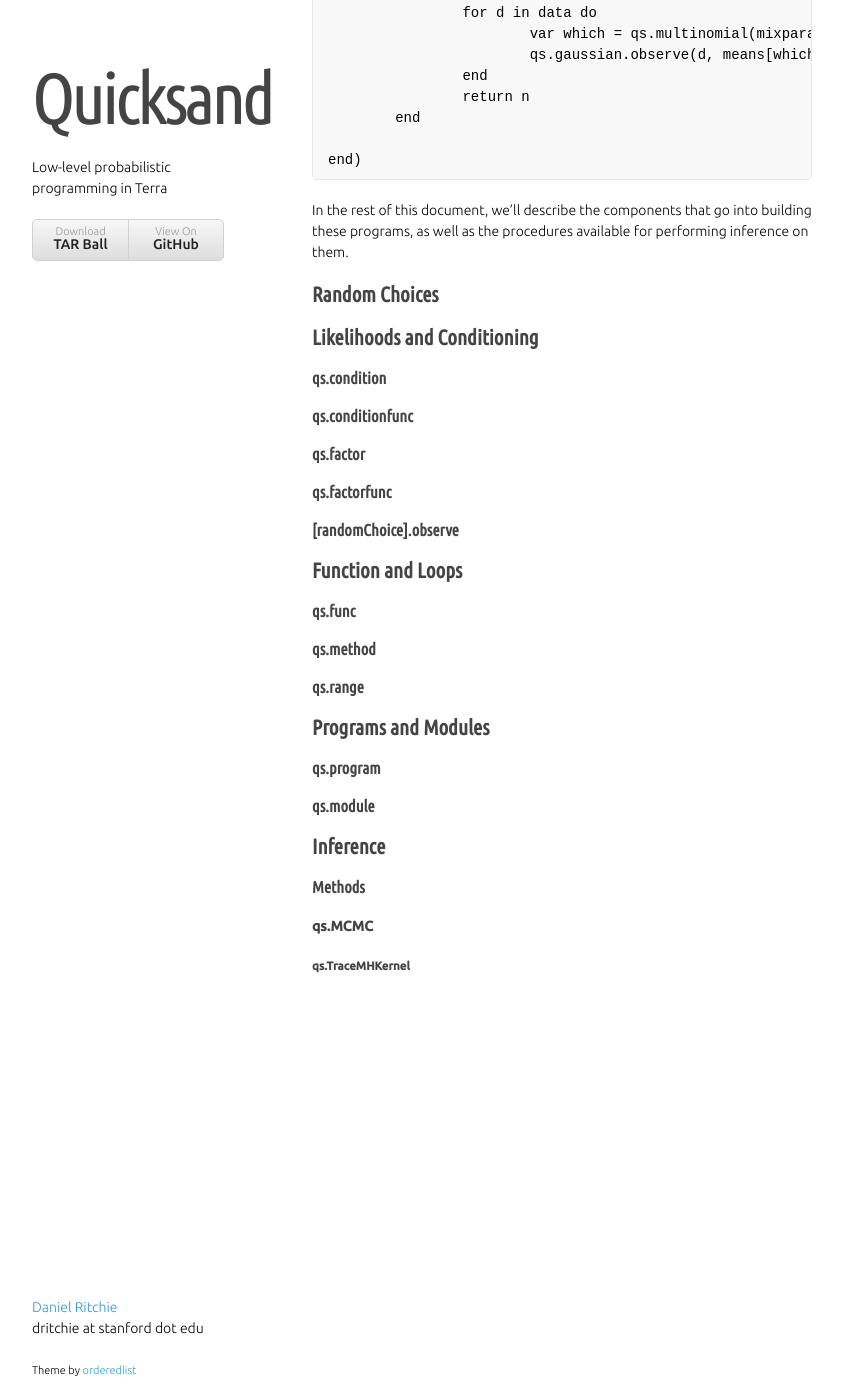
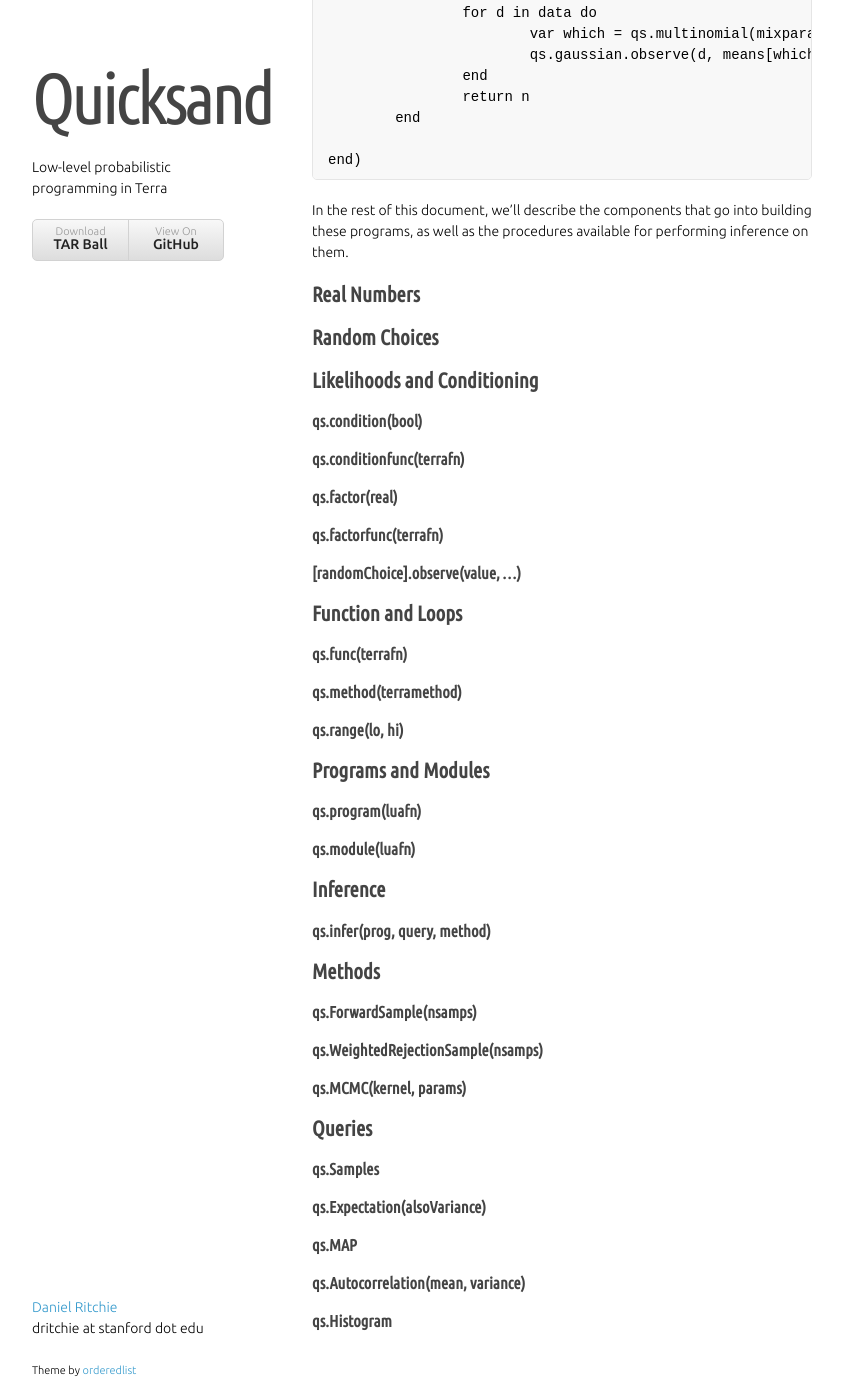
Before and after one commit to dritchie/quicksand, a Jekyll site: the page built from index.md, in a window 1280 px wide and 1400 px high, scrolled down 2133 px. Shown: the whole window, without its empty margins (218-1061 px from the left). Built offline with Jekyll 4.4.1, drawn with Linux system fonts in a browser that asks for light colours; some web fonts are replaced.

Commit message:
More fleshing things out.

```diff
--- a/index.md
+++ b/index.md
@@ -97,42 +97,63 @@
 In the rest of this document, we'll describe the components that go into building these programs, as well as the procedures available for performing inference on them.
 
 
+## Real Numbers
+
+
 ## Random Choices
 
 
 ## Likelihoods and Conditioning
 
-### qs.condition
+### qs.condition(bool)
 
-### qs.conditionfunc
+### qs.conditionfunc(terrafn)
 
-### qs.factor
+### qs.factor(real)
 
-### qs.factorfunc
+### qs.factorfunc(terrafn)
 
-### [randomChoice].observe
+### [randomChoice].observe(value, ...)
 
 
 ## Function and Loops
 
-### qs.func
+### qs.func(terrafn)
 
-### qs.method
+### qs.method(terramethod)
 
-### qs.range
+### qs.range(lo, hi)
 
 
 ## Programs and Modules
 
-### qs.program
+### qs.program(luafn)
 
-### qs.module
+### qs.module(luafn)
 
 
 ## Inference
 
-### Methods
+### qs.infer(prog, query, method)
 
-#### qs.MCMC
 
-##### qs.TraceMHKernel
+## Methods
+
+### qs.ForwardSample(nsamps)
+
+### qs.WeightedRejectionSample(nsamps)
+
+### qs.MCMC(kernel, params)
+
+
+## Queries
+
+### qs.Samples
+
+### qs.Expectation(alsoVariance)
+
+### qs.MAP
+
+### qs.Autocorrelation(mean, variance)
+
+### qs.Histogram
```
